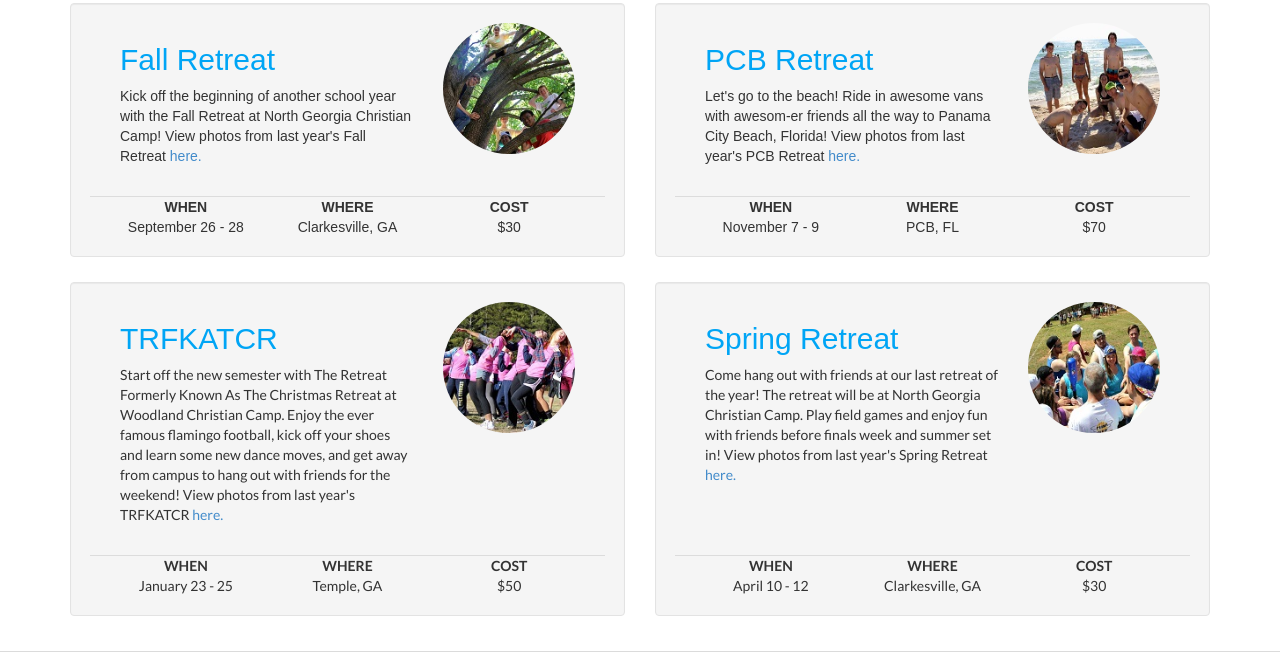
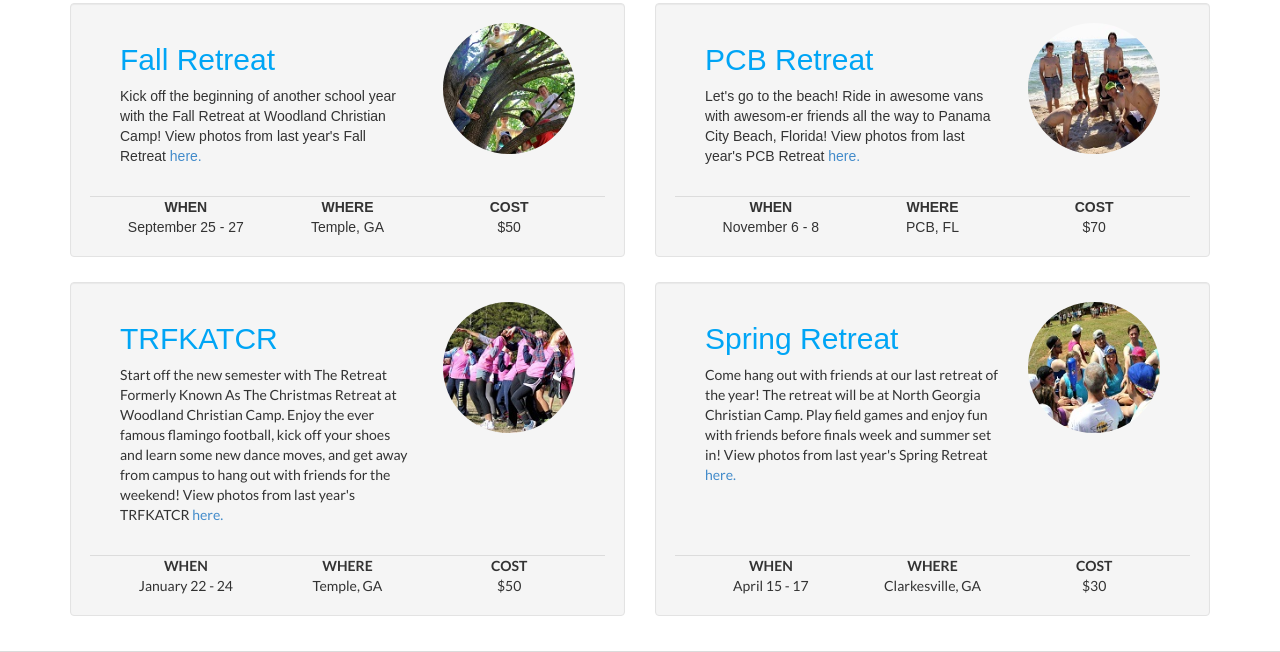
Before and after one commit to gtccf/gtccf.github.io, a Jekyll site: the page built from events/retreats/index.html, in a window 1280 px wide and 987 px high. Shown: the part 286-938 px from the top of the window. Built offline with Jekyll 4.4.1, drawn with Linux system fonts in a browser that asks for light colours; nearby versions of some CDN libraries.

Commit message:
Retreat updates

```diff
--- a/events/retreats/index.html
+++ b/events/retreats/index.html
@@ -20,22 +20,22 @@ layout: default
           <div class="col-sm-12">
             <div class="col-xs-12 col-sm-8">
               <div class="blue"><h2>Fall Retreat</h2></div>
-              <p>Kick off the beginning of another school year with the Fall Retreat at North Georgia Christian Camp! View photos from last year's Fall Retreat <a target="_blank" href="https://www.facebook.com/media/set/?set=a.741180625907662.1073741835.150236321668765&type=3">here.</a></p><br>
+              <p>Kick off the beginning of another school year with the Fall Retreat at Woodland Christian Camp! View photos from last year's Fall Retreat <a target="_blank" href="https://www.facebook.com/media/set/?set=a.1009386279087094.1073741868.150236321668765&type=3">here.</a></p><br>
             </div>
             <div class="col-xs-12 col-sm-4 text-center">
-              <figure><a target="_blank" href="https://www.facebook.com/media/set/?set=a.741180625907662.1073741835.150236321668765&type=3"><img src="{{ site.baseurl }}/photos/retreats/fallretreat.jpg" alt="" class="img-circle img-responsive"></a>
+              <figure><a target="_blank" href="https://www.facebook.com/media/set/?set=a.1009386279087094.1073741868.150236321668765&type=3"><img src="{{ site.baseurl }}/photos/retreats/fallretreat.jpg" alt="" class="img-circle img-responsive"></a>
               </figure>
             </div>
           </div>
           <div class="col-xs-12 divider text-center">
             <div class="col-xs-12 col-sm-4">
-            </span><strong>WHEN</strong><br />September 26 - 28
+            </span><strong>WHEN</strong><br />September 25 - 27
           </div>
           <div class="col-xs-12 col-sm-4">
-            <span class="fa fa-user"></span><strong>WHERE</strong><br />Clarkesville, GA
+            <span class="fa fa-user"></span><strong>WHERE</strong><br />Temple, GA
           </div>
           <div class="col-xs-12 col-sm-4">
-            <span class="fa fa-user"></span><strong>COST</strong><br />$30
+            <span class="fa fa-user"></span><strong>COST</strong><br />$50
           </div>
         </div>
       </div>
@@ -46,18 +46,18 @@ layout: default
         <div class="col-sm-12">
           <div class="col-xs-12 col-sm-8">
             <div class="blue"><h2>PCB Retreat</h2></div>
-            <p>Let's go to the beach! Ride in awesome vans with awesom-er friends all the way to Panama City Beach, Florida! View photos from last year's PCB Retreat <a target="_blank" href="https://www.facebook.com/media/set/?set=a.780621305296927.1073741840.150236321668765&type=3">here.</a></p></p><br>
+            <p>Let's go to the beach! Ride in awesome vans with awesom-er friends all the way to Panama City Beach, Florida! View photos from last year's PCB Retreat <a target="_blank" href="https://www.facebook.com/media/set/?set=a.1044264765599245.1073741872.150236321668765&type=3">here.</a></p></p><br>
           </div>
           <div class="col-xs-12 col-sm-4 text-center">
             <figure>
-              <a target="_blank" href="https://www.facebook.com/media/set/?set=a.780621305296927.1073741840.150236321668765&type=3"><img src="{{ site.baseurl }}/photos/retreats/pcbretreat.jpg" alt="" class="img-circle img-responsive"></a>
+              <a target="_blank" href="https://www.facebook.com/media/set/?set=a.1044264765599245.1073741872.150236321668765&type=3"><img src="{{ site.baseurl }}/photos/retreats/pcbretreat.jpg" alt="" class="img-circle img-responsive"></a>
             </figure>
           </div>
         </div>
         <div class="col-xs-12 divider text-center">
           <div class="col-xs-12 col-sm-4">
             <!--<h2><strong> October </strong></h2> -->
-            <span class="fa fa-user"></span><strong>WHEN</strong><br />November 7 - 9
+            <span class="fa fa-user"></span><strong>WHEN</strong><br />November 6 - 8
           </div>
           <div class="col-xs-12 col-sm-4 ">
             <!--<h2><strong>Temple, GA</strong></h2> -->
@@ -82,18 +82,18 @@ layout: default
       <div class="col-sm-12">
         <div class="col-xs-12 col-sm-8">
           <div class="blue"><h2>TRFKATCR</h2></div>
-          <p>Start off the new semester with The Retreat Formerly Known As The Christmas Retreat at Woodland Christian Camp. Enjoy the ever famous flamingo football, kick off your shoes and learn some new dance moves, and get away from campus to hang out with friends for the weekend! View photos from last year's TRFKATCR <a target="_blank" href="https://www.facebook.com/media/set/?set=a.834539256571798.1073741851.150236321668765&type=3">here.</a></p><br>
+          <p>Start off the new semester with The Retreat Formerly Known As The Christmas Retreat at Woodland Christian Camp. Enjoy the ever famous flamingo football, kick off your shoes and learn some new dance moves, and get away from campus to hang out with friends for the weekend! View photos from last year's TRFKATCR <a target="_blank" href="https://www.facebook.com/media/set/?set=a.1107850545907333.1073741878.150236321668765&type=3">here.</a></p><br>
         </div>
         <div class="col-xs-12 col-sm-4 text-center">
           <figure>
-            <a target="_blank" href="https://www.facebook.com/media/set/?set=a.834539256571798.1073741851.150236321668765&type=3"><img src="{{ site.baseurl }}/photos/retreats/trfkatcr.jpg" alt="" class="img-circle img-responsive"></a>
+            <a target="_blank" href="https://www.facebook.com/media/set/?set=a.1107850545907333.1073741878.150236321668765&type=3"><img src="{{ site.baseurl }}/photos/retreats/trfkatcr.jpg" alt="" class="img-circle img-responsive"></a>
           </figure>
         </div>
       </div>
       <div class="col-xs-12 divider text-center">
         <div class="col-xs-12 col-sm-4">
           <!--<h2><strong> October </strong></h2> -->
-          <span class="fa fa-user"></span><strong>WHEN</strong><br />January 23 - 25
+          <span class="fa fa-user"></span><strong>WHEN</strong><br />January 22 - 24
         </div>
         <div class="col-xs-12 col-sm-4">
           <!--<h2><strong>Temple, GA</strong></h2> -->
@@ -112,18 +112,18 @@ layout: default
       <div class="col-sm-12">
         <div class="col-xs-12 col-sm-8">
           <div class="blue"><h2>Spring Retreat</h2></div>
-          <p>Come hang out with friends at our last retreat of the year! The retreat will be at North Georgia Christian Camp. Play field games and enjoy fun with friends before finals week and summer set in! View photos from last year's Spring Retreat <a target="_blank" href="https://www.facebook.com/media/set/?set=a.886788871346836.1073741860.150236321668765&type=3">here.</a></p><br><br><br>
+          <p>Come hang out with friends at our last retreat of the year! The retreat will be at North Georgia Christian Camp. Play field games and enjoy fun with friends before finals week and summer set in! View photos from last year's Spring Retreat <a target="_blank" href="https://www.facebook.com/media/set/?set=a.1169226173103103.1073741882.150236321668765&type=3">here.</a></p><br><br><br>
         </div>
         <div class="col-xs-12 col-sm-4 text-center">
           <figure>
-            <a target="_blank" href="https://www.facebook.com/media/set/?set=a.886788871346836.1073741860.150236321668765&type=3"><img src="{{ site.baseurl }}/photos/retreats/springretreat.jpg" alt="" class="img-circle img-responsive"></a>
+            <a target="_blank" href="https://www.facebook.com/media/set/?set=a.1169226173103103.1073741882.150236321668765&type=3"><img src="{{ site.baseurl }}/photos/retreats/springretreat.jpg" alt="" class="img-circle img-responsive"></a>
           </figure>
         </div>
       </div>
       <div class="col-xs-12 divider text-center">
         <div class="col-xs-12 col-sm-4">
           <!--<h2><strong> October </strong></h2> -->
-          <span class="fa fa-user"></span><strong>WHEN</strong><br />April 10 - 12
+          <span class="fa fa-user"></span><strong>WHEN</strong><br />April 15 - 17
         </div>
         <div class="col-xs-12 col-sm-4">
           <!--<h2><strong>Temple, GA</strong></h2> -->
```
